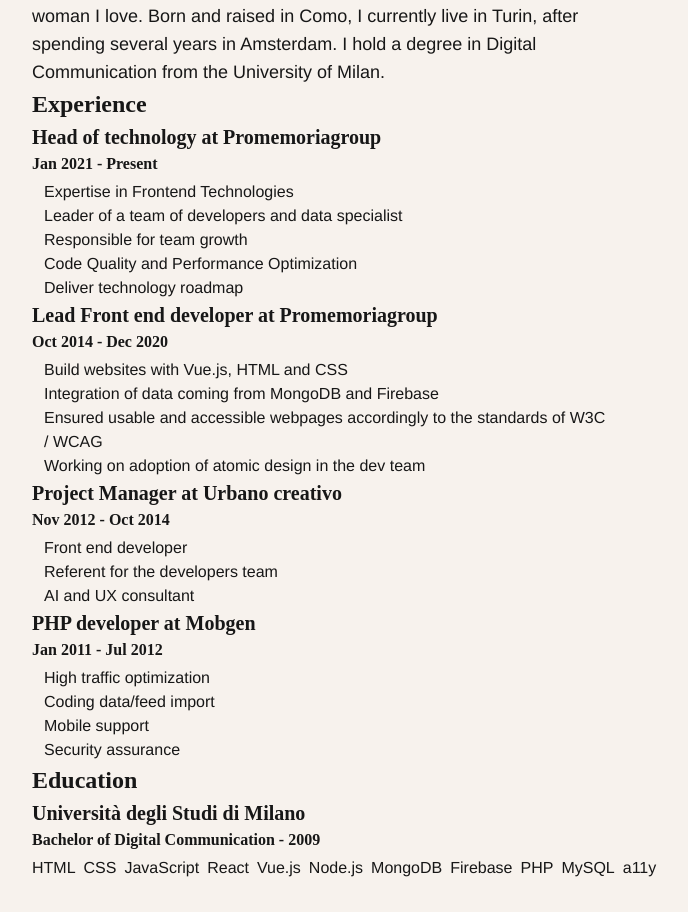
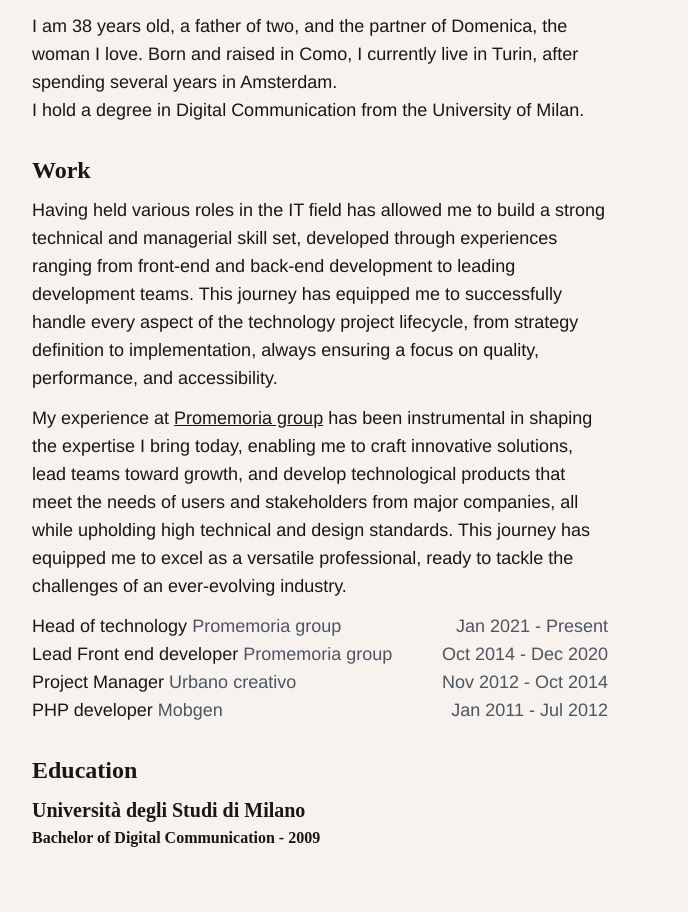
Before and after one commit to ilboga/ilboga-front, a Next.js app: page / in a window 1280 px wide. Shown: the part 368-1280 px from the top of the page, without its empty margins (320-1008 px from the left). After the commit the page ends 1256 px from the top, so only its background shows below. Built offline with nearby package versions, Linux system fonts and the light colour scheme.

Commit message:
fix: content work section

```diff
--- a/app/globals.css
+++ b/app/globals.css
@@ -7,17 +7,18 @@
   --foreground: #171717;
 }
 
-@media (prefers-color-scheme: dark) {
+/* @media (prefers-color-scheme: dark) {
   :root {
     --background: #0a0a0a;
     --foreground: #f7f2ed;
   }
-}
+} */
 
 body {
   color: var(--foreground);
   background: var(--background);
   font-family: "Helvetica", "Arial", "sans-serif";
+  @apply lg:text-lg;
 }
 
 
@@ -40,11 +41,6 @@
     font-family: "Avenue";
   }
 
-  p {
-    font-size: 1rem;
-    @apply lg:text-lg;
-  }
-
   a {
     color: var(--foreground);
     text-decoration: underline;
--- a/app/layout.js
+++ b/app/layout.js
@@ -16,7 +16,7 @@
   return (
     <html lang="it">
       <body
-        className={`${avenue.variable} antialiased container mx-auto px-4 py-8`}
+        className={`${avenue.variable} antialiased container mx-auto px-4 py-8 `}
       >
         {children}
       </body>
--- a/app/page.js
+++ b/app/page.js
@@ -2,38 +2,45 @@
 
 export default function Home() {
   return (
-    <main className="flex flex-col max-w-xl mx-auto">
-      <h1 className="flex flex-col">
+    <main className="flex flex-col max-w-xl mx-auto gap-y-8">
+      <h1 className="flex flex-col gap-y-3">
         <span>{cv.title}</span>
         <small>{cv.name}</small>
       </h1>
 
-      <section>
+      <section className="flex flex-col gap-y-3">
         {cv.summary.map((paragraph, index) => (
-          <p key={index}>{paragraph}</p>
+          <p dangerouslySetInnerHTML={{ __html: paragraph }} key={index}></p>
         ))}
       </section>
 
-      <section>
-        <h2>Experience</h2>
+      <section className="flex flex-col gap-y-3">
+        <h2>Work</h2>
+        <div className="flex flex-col gap-y-3">
+          {cv.experience_summary.map((paragraph, index) => (
+            <p dangerouslySetInnerHTML={{ __html: paragraph }} key={index}></p>
+          ))}
+        </div>
         <ol>
           {cv.experience.map((exp, index) => (
-            <li key={index}>
-              <h3 className="flex flex-col mb-1">
-                {exp.position} at {exp.company}
-                <small>{exp.duration}</small>
-              </h3>
-              <ul className="ml-3 gap-y-1">
-                {exp.responsibilities.map((resp, index) => (
-                  <li key={index}>{resp}</li>
-                ))}
-              </ul>
+            <li
+              key={index}
+              className="flex justify-between items-center gap-y-2"
+            >
+              <div>
+                {exp.position}
+                {` `}
+                <span className="text-gray-600 dark:text-red-500">
+                  {exp.company}
+                </span>
+              </div>
+              <div className="text-gray-600">{exp.duration}</div>
             </li>
           ))}
         </ol>
       </section>
 
-      <section>
+      <section className="flex flex-col gap-y-3">
         <h2>Education</h2>
         <ol>
           {cv.education.map((ed, index) => (
@@ -48,12 +55,6 @@
           ))}
         </ol>
       </section>
-
-      <ul className="flex gap-x-2">
-        {cv.skills.map((skill, index) => (
-          <li key={index}>{skill}</li>
-        ))}
-      </ul>
     </main>
   );
 }
--- a/data/cv.mjs
+++ b/data/cv.mjs
@@ -4,7 +4,7 @@
   summary: [
     "I am an IT manager who believes in an inclusive and accessible web. For years, I have been working on creating interfaces that are not only aesthetically pleasing and easy to use but also ensure equitable access for every user, regardless of their abilities or the devices they use.",
     "I work closely with developers, designers, and product managers to translate ideas into high-quality digital experiences. I enjoy being part of the creative and strategic process, ensuring that the technologies and methods we use enable the team to achieve the desired results.",
-    "I am 38 years old, a father of two, and the partner of Domenica, the woman I love. Born and raised in Como, I currently live in Turin, after spending several years in Amsterdam. I hold a degree in Digital Communication from the University of Milan.",
+    "I am 38 years old, a father of two, and the partner of Domenica, the woman I love. Born and raised in Como, I currently live in Turin, after spending several years in Amsterdam. <br> I hold a degree in Digital Communication from the University of Milan.",
   ],
   contact: {
     email: "michaeboganil@gmail.com",
@@ -23,9 +23,13 @@
     "MySQL",
     "a11y",
   ],
+  experience_summary: [
+    "Having held various roles in the IT field has allowed me to build a strong technical and managerial skill set, developed through experiences ranging from front-end and back-end development to leading development teams. This journey has equipped me to successfully handle every aspect of the technology project lifecycle, from strategy definition to implementation, always ensuring a focus on quality, performance, and accessibility.",
+    'My experience at <a href="https://www.promemoriagroup.com/" target="_blank"> Promemoria group</a> has been instrumental in shaping the expertise I bring today, enabling me to craft innovative solutions, lead teams toward growth, and develop technological products that meet the needs of users and stakeholders from major companies, all while upholding high technical and design standards. This journey has equipped me to excel as a versatile professional, ready to tackle the challenges of an ever-evolving industry.',
+  ],
   experience: [
     {
-      company: "Promemoriagroup",
+      company: "Promemoria group",
       position: "Head of technology",
       duration: "Jan 2021 - Present",
       responsibilities: [
@@ -37,7 +41,7 @@
       ],
     },
     {
-      company: "Promemoriagroup",
+      company: "Promemoria group",
       position: "Lead Front end developer",
       duration: "Oct 2014 - Dec 2020",
       responsibilities: [
--- a/tailwind.config.mjs
+++ b/tailwind.config.mjs
@@ -1,5 +1,6 @@
 /** @type {import('tailwindcss').Config} */
 export default {
+  darkMode: "selector",
   content: [
     "./pages/**/*.{js,ts,jsx,tsx,mdx}",
     "./components/**/*.{js,ts,jsx,tsx,mdx}",
```
